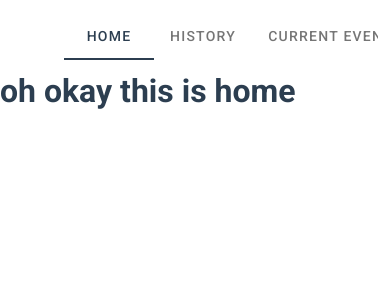
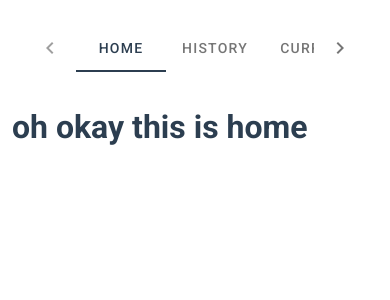
Before and after one commit to smallwoj/dnd-website-template-old, a Vue app: page / in a window 390 px wide. Shown: the top 300 px of the page. Built offline with nearby package versions, Linux system fonts and the light colour scheme.

Commit message:
better mobile nav

```diff
--- a/src/App.vue
+++ b/src/App.vue
@@ -1,7 +1,15 @@
 <template>
   <div id="app" data-app>
-    <NavBar :routes="routes" />
-    <router-view/>
+    <v-container>
+      <v-row>
+        <v-col cols="12">
+          <NavBar :routes="routes" />
+        </v-col>
+        <v-col cols="12">
+          <router-view/>
+        </v-col>
+      </v-row>
+    </v-container>
   </div>
 </template>
 
--- /dev/null
+++ b/src/assets/quests.json
@@ -0,0 +1,6 @@
+{
+    "Pet The Dog": {
+        "description": "pet it you fool",
+        "complete": true
+    }
+}
--- a/src/components/NavBar.vue
+++ b/src/components/NavBar.vue
@@ -3,6 +3,8 @@
     <v-tabs
       v-if="!menu"
       :vertical="tabsProps.vertical"
+      center-active
+      show-arrows
     >
       <v-tab
         v-for="route in routes"
```
Also changed, not shown: 1 other file (tests, documents, lock files or other folders).
